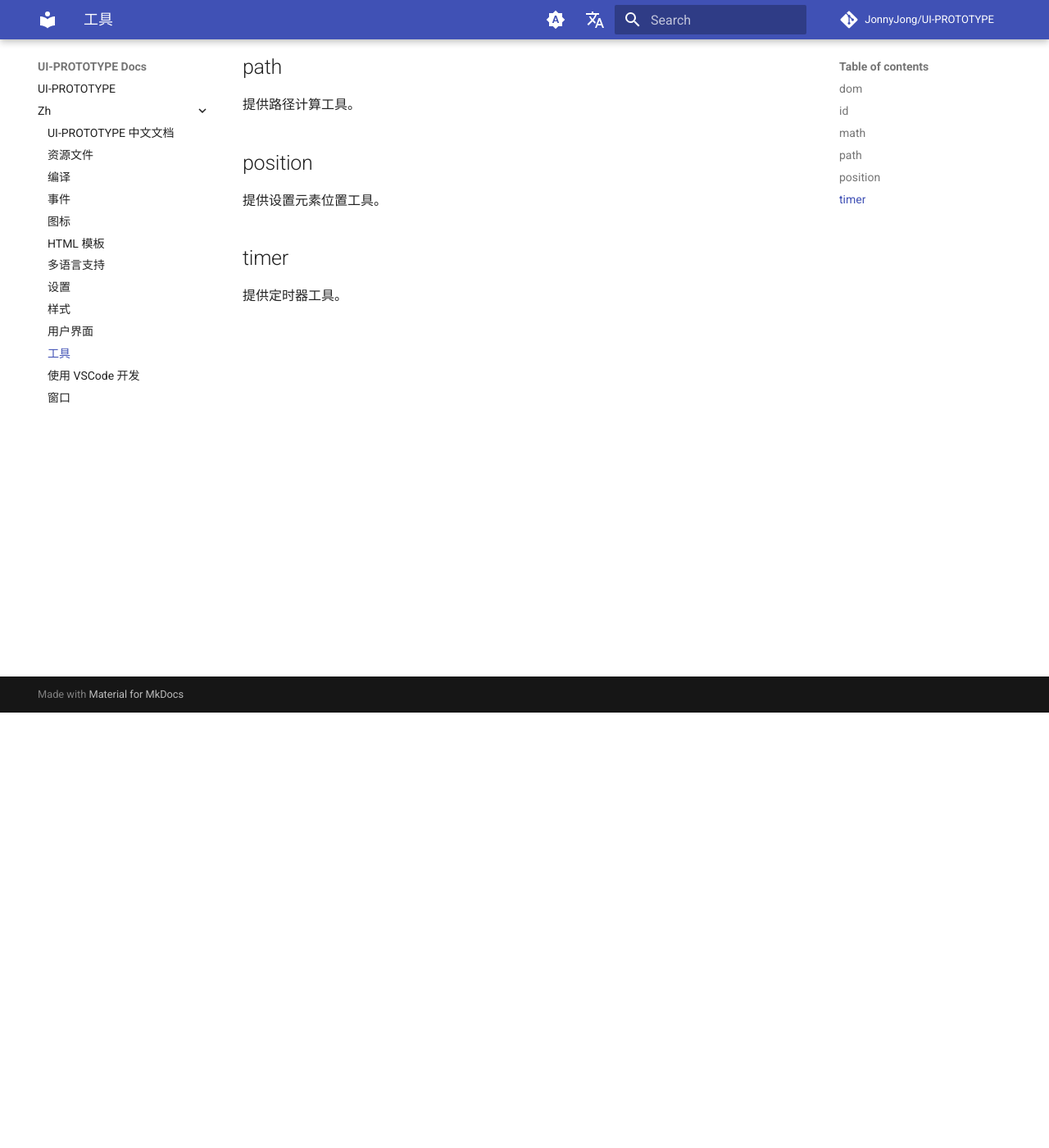
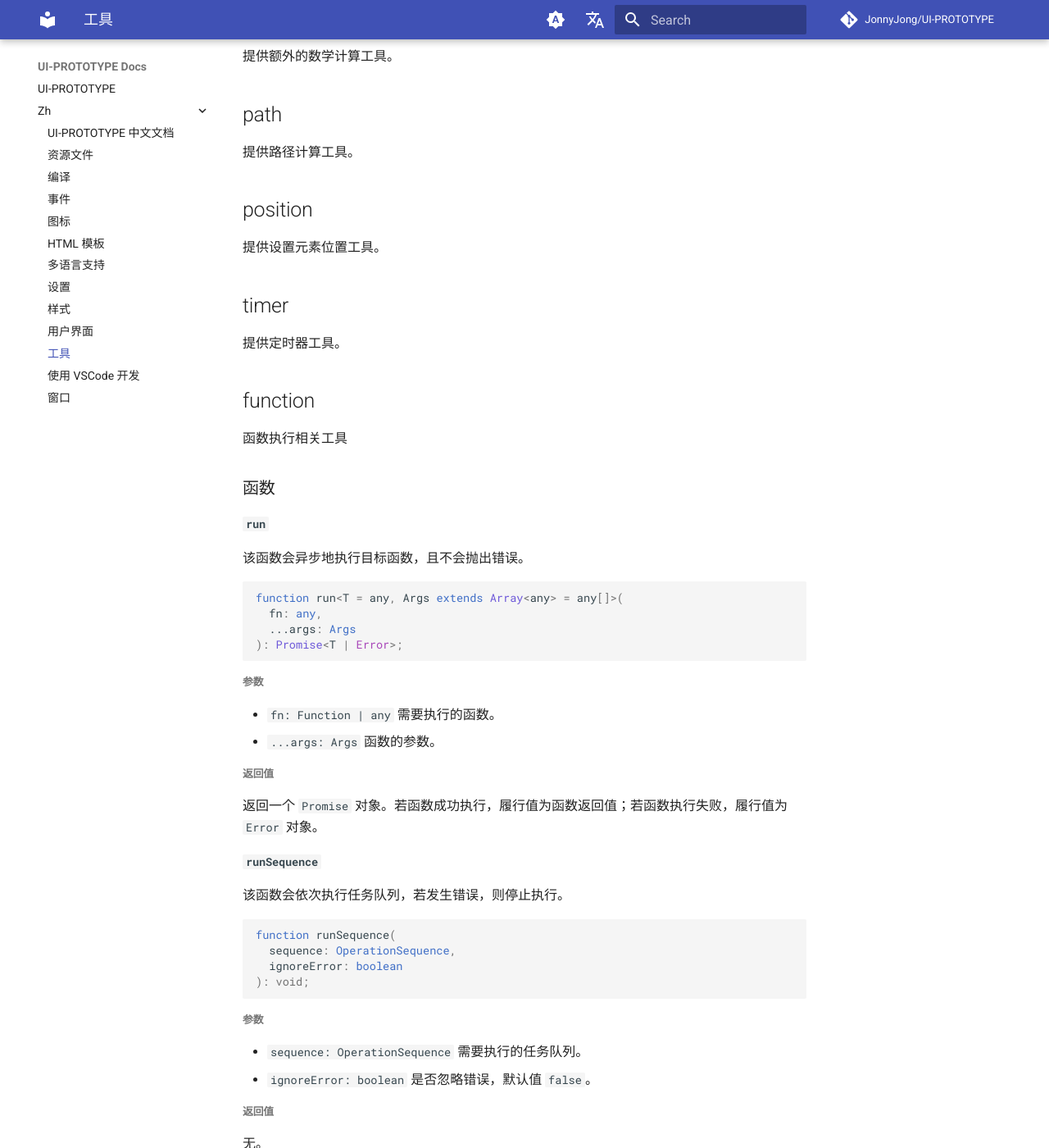
Before and after one commit to JonnyJong/UI-PROTOTYPE, an MkDocs documentation site: the page built from docs/zh/utils.md, in a window 1280 px wide and 1400 px high, scrolled down 531 px. Shown: the whole window at 82% size. Built offline with MkDocs 1.6.1 and Material for MkDocs 9.7.7, drawn with Linux system fonts in a browser that asks for light colours; comment, search, counter and statistics services are not loaded; some of the changed text lies outside the part shown.

Commit message:
✨ feat(Utils): function

````diff
--- a/docs/zh/utils.md
+++ b/docs/zh/utils.md
@@ -22,3 +24,50 @@ UI-PROTOTYPE 提供了一些常用的工具，所有工具均位于 `src/shared/
 
 ## timer
 提供定时器工具。
+
+## function
+函数执行相关工具
+
+### 函数
+#### `run`
+该函数会异步地执行目标函数，且不会抛出错误。
+```typescript
+function run<T = any, Args extends Array<any> = any[]>(
+  fn: any,
+  ...args: Args
+): Promise<T | Error>;
+```
+##### 参数
+- `fn: Function | any` 需要执行的函数。
+- `...args: Args` 函数的参数。
+##### 返回值
+返回一个 `Promise` 对象。若函数成功执行，履行值为函数返回值；若函数执行失败，履行值为 `Error` 对象。
+
+#### `runSequence`
+该函数会依次执行任务队列，若发生错误，则停止执行。
+```typescript
+function runSequence(
+  sequence: OperationSequence,
+  ignoreError: boolean
+): void;
+```
+##### 参数
+- `sequence: OperationSequence` 需要执行的任务队列。
+- `ignoreError: boolean` 是否忽略错误，默认值 `false`。
+
+##### 返回值
+无。
+
+### 类型
+#### `OperationNode`
+```typescript
+type OperationNode = Function | number;
+```
+当为 `Function` 时，表示一个函数。
+当为 `number` 时，表示一个延时时间。
+
+#### `OperationSequence`
+```typescript
+type OperationSequence = OperationNode[];
+```
+任务队列。
````
Also changed, not shown: other parts of docs/zh/utils.md (+2 -0 lines), 2 other files.
